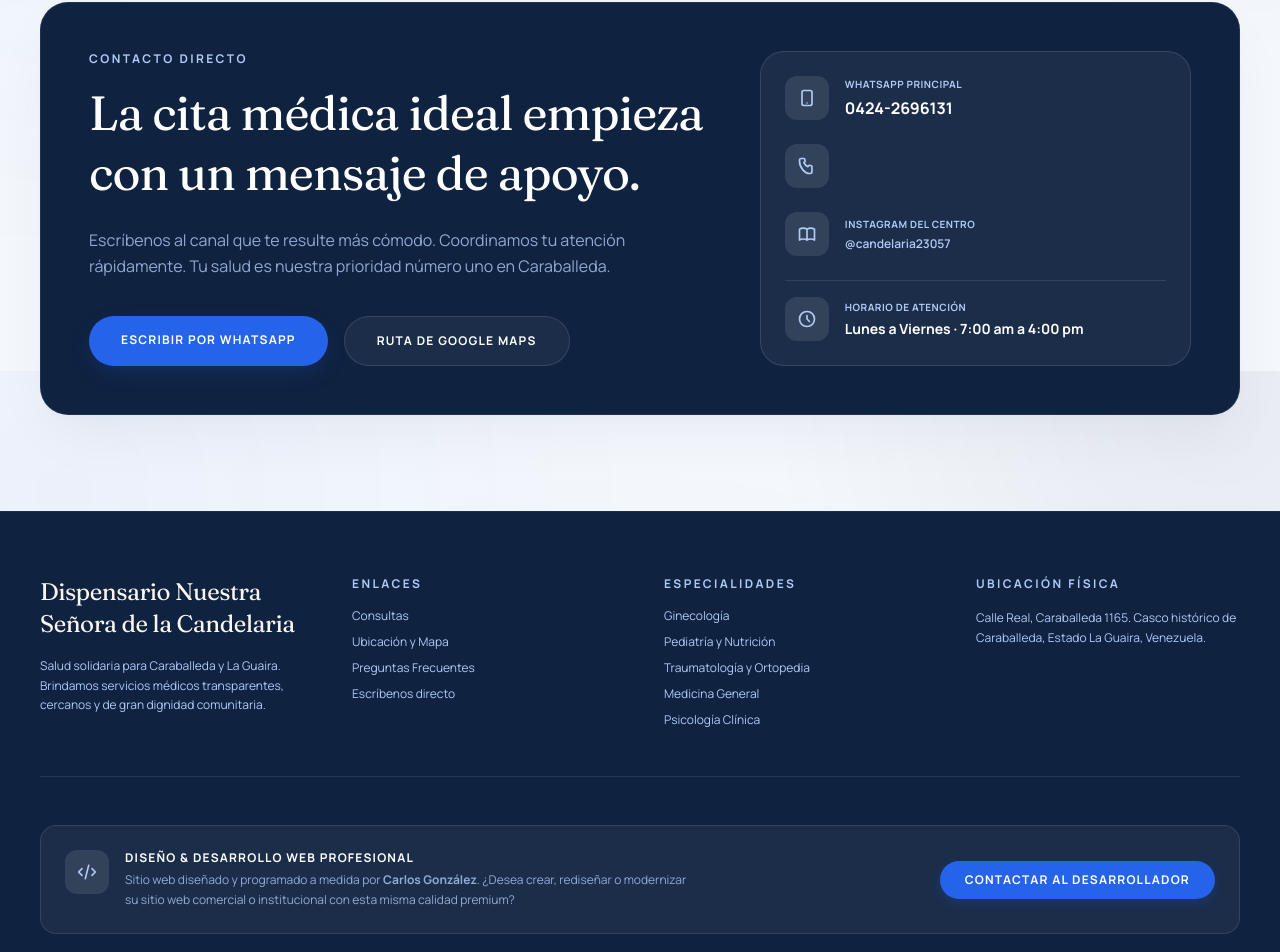
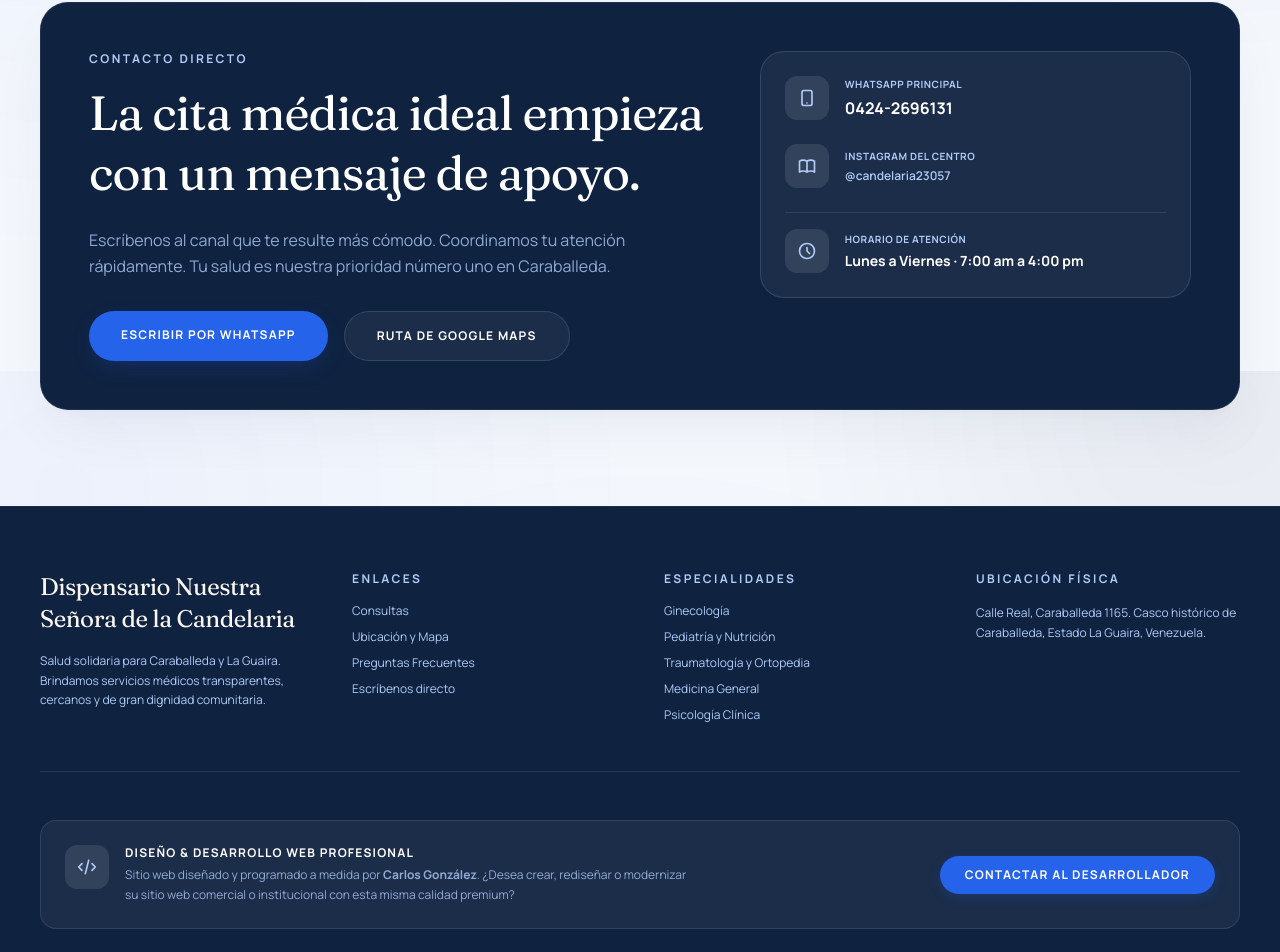
Before and after one commit to cegh2001/dispensariocaraballeda, a Next.js app: page / in a window 1280 px wide. Shown: the part 3629-4581 px from the top of the page. Built offline with nearby package versions, Linux system fonts and the light colour scheme; no server answers.

Commit message:
Update page.tsx

```diff
--- a/src/app/page.tsx
+++ b/src/app/page.tsx
@@ -794,14 +794,6 @@ export default function Home() {
                   <div className="flex items-center gap-4">
                     <span className="p-3 rounded-xl bg-white/10 text-[#b0cbf7] shrink-0">
                       <svg className="h-5 w-5" fill="none" viewBox="0 0 24 24" stroke="currentColor" strokeWidth={2}>
-                        <path strokeLinecap="round" strokeLinejoin="round" d="M3 5a2 2 0 012-2h3.28a1 1 0 01.94.725l.548 2.2a1 1 0 01-.321.988l-1.305.98a10.582 10.582 0 004.872 4.872l.98-1.305a1 1 0 01.988-.321l2.2.548a1 1 0 01.725.94V19a2 2 0 01-2 2h-1C9.716 21 3 14.284 3 6V5z" />
-                      </svg>
-                    </span>
-                  </div>
-
-                  <div className="flex items-center gap-4">
-                    <span className="p-3 rounded-xl bg-white/10 text-[#b0cbf7] shrink-0">
-                      <svg className="h-5 w-5" fill="none" viewBox="0 0 24 24" stroke="currentColor" strokeWidth={2}>
                         <path strokeLinecap="round" strokeLinejoin="round" d="M12 6.253v13m0-13C10.832 5.477 9.246 5 7.5 5S4.168 5.477 3 6.253v13C4.168 18.477 5.754 18 7.5 18s3.332.477 4.5 1.253m0-13C13.168 5.477 14.754 5 16.5 5c1.747 0 3.332.477 4.5 1.253v13C19.832 18.477 18.247 18 16.5 18c-1.746 0-3.332.477-4.5 1.253" />
                       </svg>
                     </span>
```
